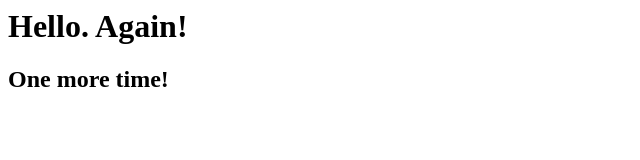
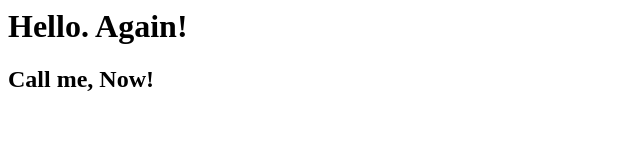
Before and after one commit to digger4445/myApp, a plain HTML site: page index.html in a window 1280 px wide. Shown: the full height of the page, 0-640 px from the left. Drawn offline with Linux system fonts and the light colour scheme.

Commit message:
updated index page

```diff
--- a/index.html
+++ b/index.html
@@ -10,7 +10,7 @@
     Hello. Again!
   </h1>
 <h2>
-One more time!
+Call me, Now!
 </h2>
 </body>
 </html>
```
